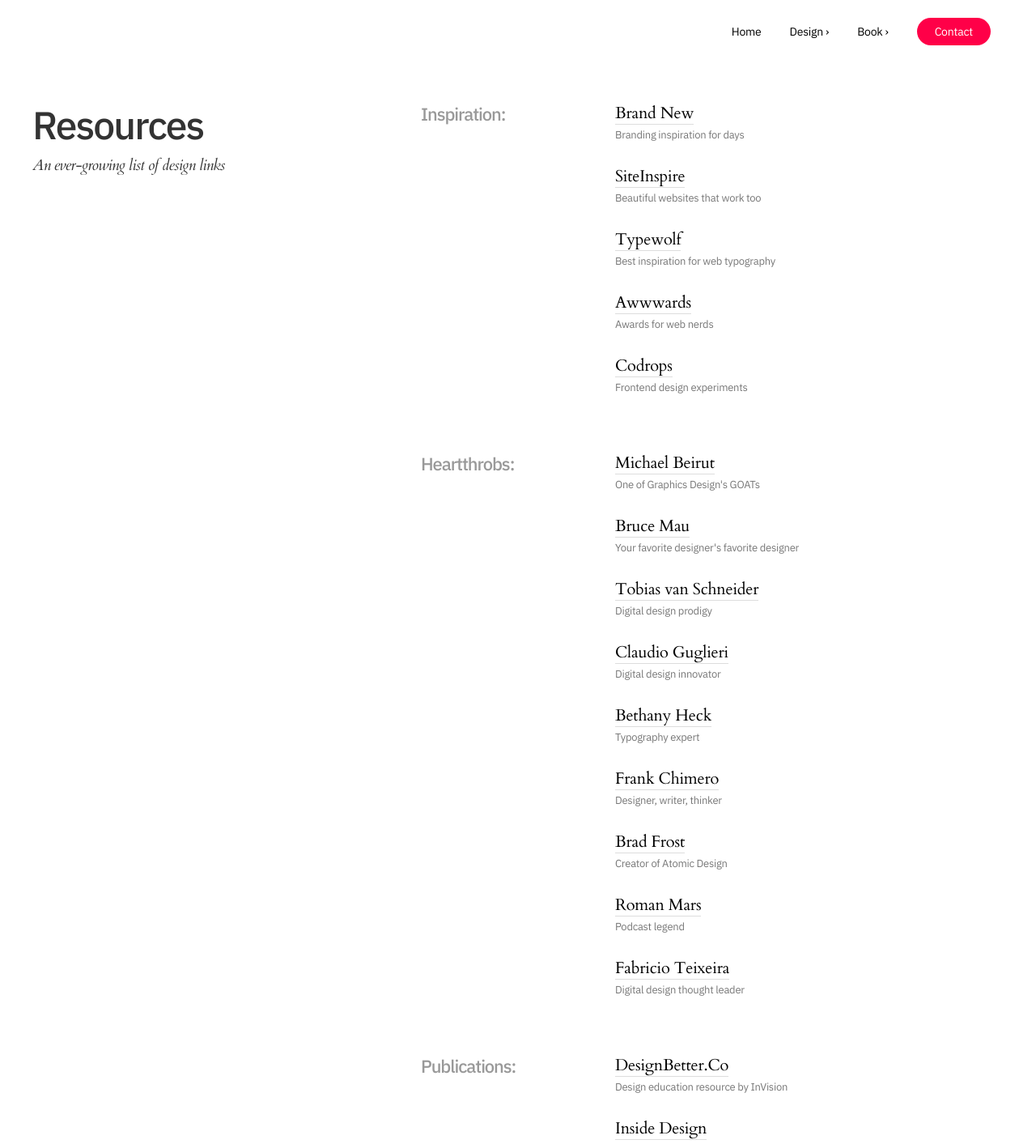
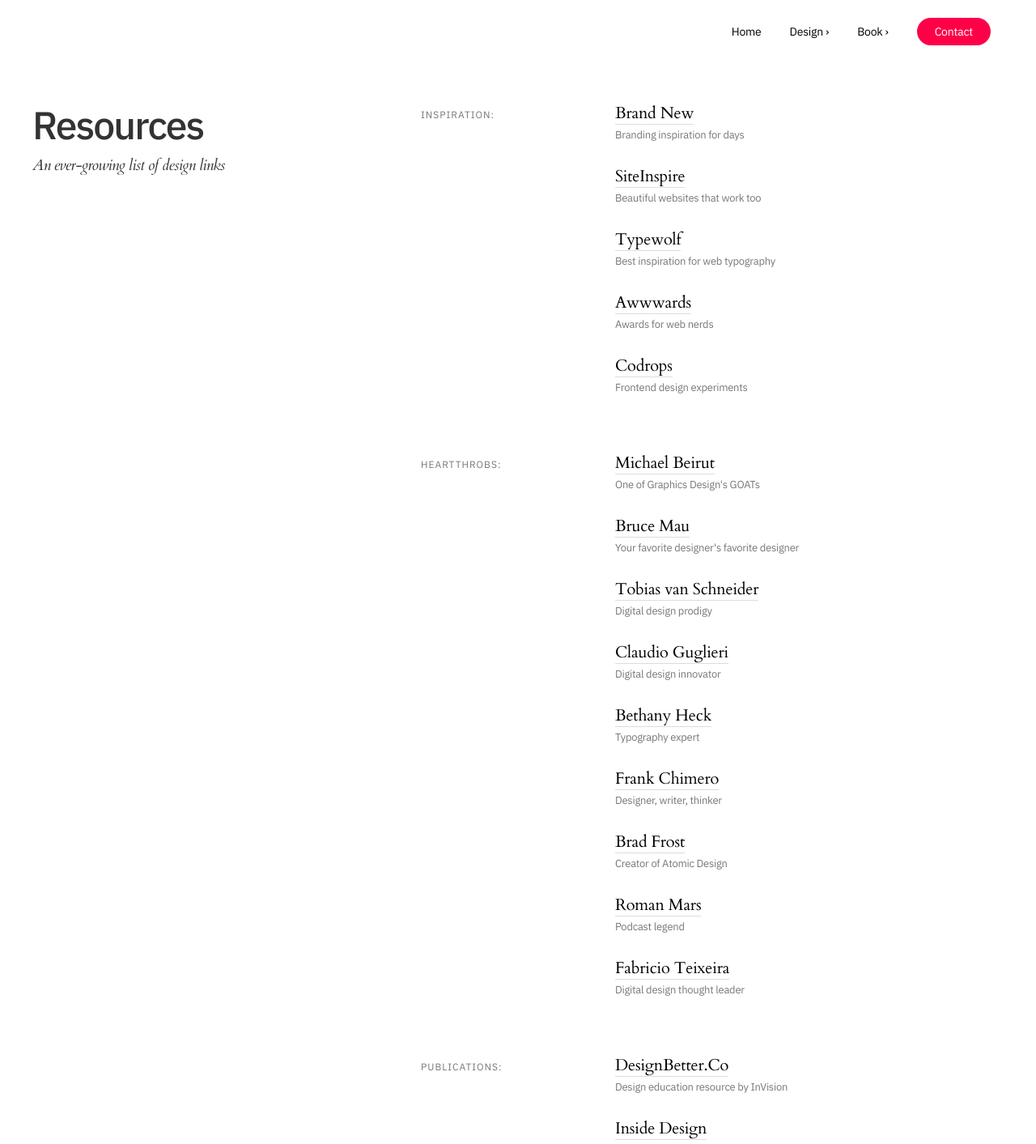
Before and after one commit to jeremydcherry/jeremydcherry.github.io, a Jekyll site: the page built from content/resources.md, in a window 1280 px wide. Shown: the top 1413 px of the page at 81% size. Built offline with Jekyll 4.4.1, drawn with Linux system fonts in a browser that asks for light colours.

Commit message:
Updated Resources

```diff
--- a/_sass/main.scss
+++ b/_sass/main.scss
@@ -372,7 +372,7 @@
   font-family: "IBM Plex Sans", sans-serif;
   font-weight: 400;
   font-style: normal;
-  font-size: 11px;
+  font-size: 12px;
   letter-spacing: 1px;
   text-transform: uppercase;
   line-height: 1;
@@ -435,22 +435,6 @@
   display: block;
   margin-block-start: 0;
   margin-block-end: .25em;
-  margin-inline-start: 0;
-  margin-inline-end: 0;
-  -webkit-font-smoothing: antialiased;
-  -moz-osx-font-smoothing: grayscale;
-}
-
-h3.list{
-  color: #999;
-  font-family: "IBM Plex Sans", sans-serif;
-  font-size: 22px;
-  font-weight: 500;
-  text-transform: none;
-  letter-spacing: -0.05em;
-  line-height: 1;
-  margin-block-start: 0;
-  margin-block-end: .35em;
   margin-inline-start: 0;
   margin-inline-end: 0;
   -webkit-font-smoothing: antialiased;
@@ -593,7 +577,6 @@
   h3{font-size: 12px;}
   h4{font-size: 13px;}
   h5{font-size: 13px;}
-  h3.list{font-size: 18px;}
   blockquote{font-size: 19px; border-left: #eee 5px solid; padding: 0 0 0 20px; margin-inline-start: 0px; margin-inline-end: 0px;}
   footer{font-size: 12px;}
 }
```
